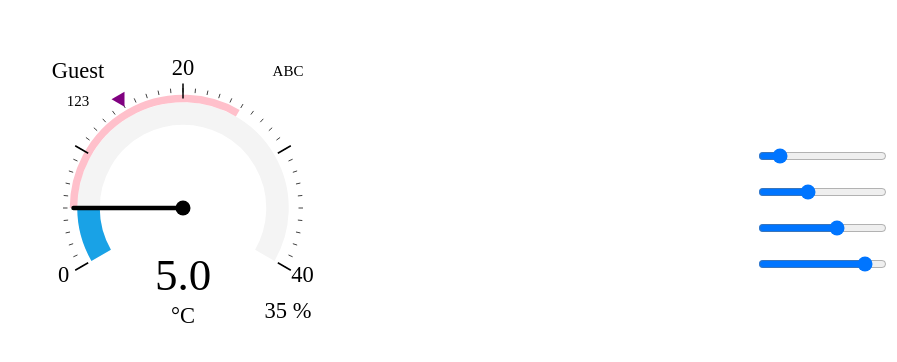
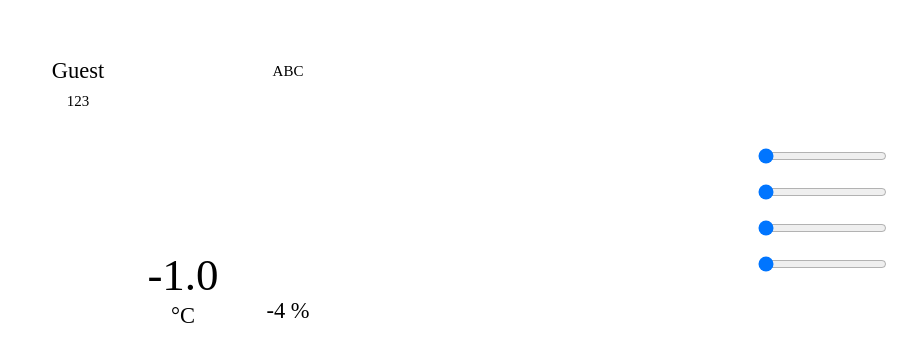
Before and after one commit to be-glass/TGauge, a Vue app: page / in a window 1280 px wide. Shown: the part 198-560 px from the top of the page, without its empty margins (383-1280 px from the left). Built offline with nearby package versions, Linux system fonts and the light colour scheme.

Commit message:
hide gauges without data

```diff
--- a/src/components/Demo.vue
+++ b/src/components/Demo.vue
@@ -5,10 +5,14 @@ import Slider from "@/components/Slider.vue"; // Import the Slider component
 
 // Create a single reactive object to store all values
 const gaugeValues = reactive({
-  a: 5,
-  b: 15,
-  c: 25,
-  d: 35,
+  a: -1,
+  b: -2,
+  c: -3,
+  d: -4,
+  // a: 5,
+  // b: 15,
+  // c: 25,
+  // d: 35,
   room: 123,
   name: "Guest",
   channel: "ABC",
--- a/src/components/TGauge.vue
+++ b/src/components/TGauge.vue
@@ -2,65 +2,7 @@
   <div class="gauge">
     <svg width="100%" height="100%" viewBox="-100 -100 200 200" xmlns="http://www.w3.org/2000/svg">
 
-      <g class="gauge-fixed">
-        <!-- Hub -->
-        <circle cx="0" cy="0" :r="props.cfg.hub.radius" :fill="props.cfg.colorPointer"/>
-
-
-        <!-- Background Arc-->
-        <path
-            :d="`M ${backArc.x1} ${backArc.y1} A ${props.cfg.colorScale.radius} ${props.cfg.colorScale.radius} 0 ${backArc.sweep} 1 ${backArc.x2} ${backArc.y2}`"
-            :stroke-width="props.cfg.colorScale.thickness"
-            :stroke="props.cfg.colorScale.colorBack"
-            fill="none"
-        />
-
-
-        <!-- Color Scale Arc -->
-        <path
-            :d="`M ${colorArc.x1} ${colorArc.y1} A ${props.cfg.colorScale.radius} ${props.cfg.colorScale.radius} 0 ${colorArc.sweep} 1 ${colorArc.x2} ${colorArc.y2}`"
-            :stroke="colorArc.color"
-            :stroke-width="props.cfg.colorScale.thickness"
-            fill="none"
-        />
-
-        <!--        Trend Arc-->
-        <path
-            :d="`M ${trendArc.x1} ${trendArc.y1} A ${props.cfg.trendArc.radius} ${props.cfg.trendArc.radius} 0 ${trendArc.large} ${trendArc.sweep} ${trendArc.x2} ${trendArc.y2}`"
-            :stroke="trendArc.color"
-            :stroke-width="props.cfg.trendArc.thickness"
-            fill="none"
-        />
-
-
-        <!-- Major ticks -->
-        <line
-            v-for="(line, index) in majorTickLines"
-            :key="index" :x1="line.x1" :y1="line.y1" :x2="line.x2" :y2="line.y2"
-            :stroke="props.cfg.ticks.major.color"
-            :stroke-width="props.cfg.ticks.major.thickness"
-        />
-        <!-- Minor ticks -->
-        <line
-            v-for="(line, index) in minorTickLines"
-            :key="index" :x1="line.x1" :y1="line.y1" :x2="line.x2" :y2="line.y2"
-            :stroke="props.cfg.ticks.minor.color"
-            :stroke-width="props.cfg.ticks.minor.thickness"
-        />
-
-        <!--        tick labels-->
-        <text
-            v-for="(label, index) in tickLabelTexts"
-            :key="index" :x="label.x" :y="label.y"
-            text-anchor="middle"
-            dominant-baseline="middle"
-
-            :font-size="props.cfg.ticks.label.fontSize"
-            :fill="props.cfg.ticks.label.color"
-        >
-          {{ label.text }}
-        </text>
-
+      <g class="gauge-text">
         <!--        value label-->
         <text
             x="0"
@@ -134,7 +76,68 @@
           {{ props.values.channel }}
         </text>
 
+      </g>
 
+      <!--      show graphics only for valid data-->
+      <g v-if="props.values.a >= 0">
+        <g class="gauge-fixed">
+          <!-- Hub -->
+          <circle cx="0" cy="0" :r="props.cfg.hub.radius" :fill="props.cfg.colorPointer"/>
+
+
+          <!-- Background Arc-->
+          <path
+              :d="`M ${backArc.x1} ${backArc.y1} A ${props.cfg.colorScale.radius} ${props.cfg.colorScale.radius} 0 ${backArc.sweep} 1 ${backArc.x2} ${backArc.y2}`"
+              :stroke-width="props.cfg.colorScale.thickness"
+              :stroke="props.cfg.colorScale.colorBack"
+              fill="none"
+          />
+
+
+          <!-- Color Scale Arc -->
+          <path
+              :d="`M ${colorArc.x1} ${colorArc.y1} A ${props.cfg.colorScale.radius} ${props.cfg.colorScale.radius} 0 ${colorArc.sweep} 1 ${colorArc.x2} ${colorArc.y2}`"
+              :stroke="colorArc.color"
+              :stroke-width="props.cfg.colorScale.thickness"
+              fill="none"
+          />
+
+          <!--        Trend Arc-->
+          <path
+              :d="`M ${trendArc.x1} ${trendArc.y1} A ${props.cfg.trendArc.radius} ${props.cfg.trendArc.radius} 0 ${trendArc.large} ${trendArc.sweep} ${trendArc.x2} ${trendArc.y2}`"
+              :stroke="trendArc.color"
+              :stroke-width="props.cfg.trendArc.thickness"
+              fill="none"
+          />
+
+
+          <!-- Major ticks -->
+          <line
+              v-for="(line, index) in majorTickLines"
+              :key="index" :x1="line.x1" :y1="line.y1" :x2="line.x2" :y2="line.y2"
+              :stroke="props.cfg.ticks.major.color"
+              :stroke-width="props.cfg.ticks.major.thickness"
+          />
+          <!-- Minor ticks -->
+          <line
+              v-for="(line, index) in minorTickLines"
+              :key="index" :x1="line.x1" :y1="line.y1" :x2="line.x2" :y2="line.y2"
+              :stroke="props.cfg.ticks.minor.color"
+              :stroke-width="props.cfg.ticks.minor.thickness"
+          />
+
+          <!--        tick labels-->
+          <text
+              v-for="(label, index) in tickLabelTexts"
+              :key="index" :x="label.x" :y="label.y"
+              text-anchor="middle"
+              dominant-baseline="middle"
+
+              :font-size="props.cfg.ticks.label.fontSize"
+              :fill="props.cfg.ticks.label.color"
+          >
+            {{ label.text }}
+          </text>
         </g>
 
 
@@ -155,19 +158,7 @@
         <g class="gauge-setpoint" :transform="`rotate(${angleObject.b} 0 0)`">
           <polygon :points="trianglePoints" :fill="`${props.cfg.setPointMark.color}`"/>
         </g>
-
-      <!--      &lt;!&ndash; Dynamic Values Display &ndash;&gt;-->
-      <!--      <g class="gauge-values">-->
-      <!--        <text x="0" y="-40" text-anchor="middle" style="font-size: 16px;">-->
-      <!--          Value 1: {{ props.values.a }}-->
-      <!--        </text>-->
-      <!--        <text x="0" y="0" text-anchor="middle" style="font-size: 16px;">-->
-      <!--          Value 2: {{ props.values.b }}-->
-      <!--        </text>-->
-      <!--        <text x="0" y="40" text-anchor="middle" style="font-size: 16px;">-->
-      <!--          Value 3: {{ props.values.c }}-->
-      <!--        </text>-->
-      <!--      </g>-->
+      </g>
 
     </svg>
   </div>
```
Lines whose indentation alone changed are shown as unchanged.
